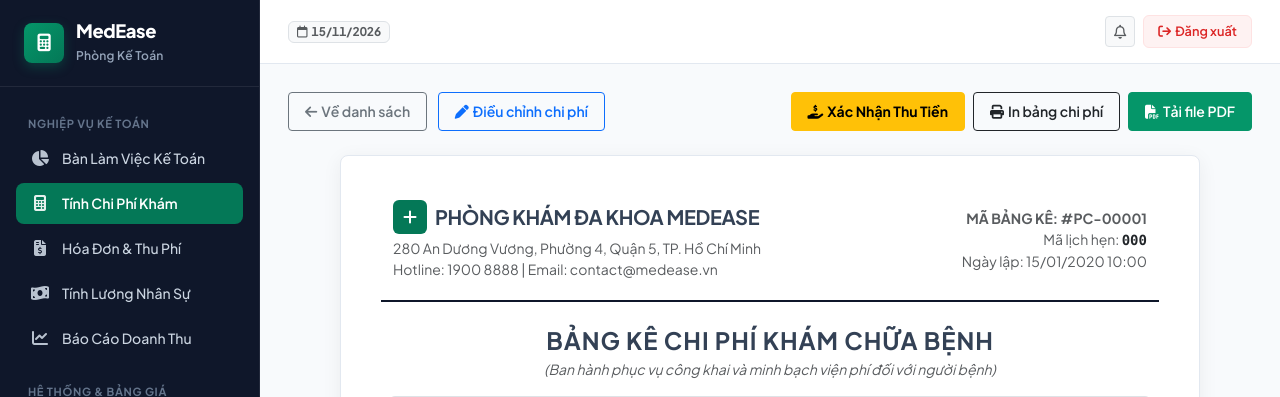
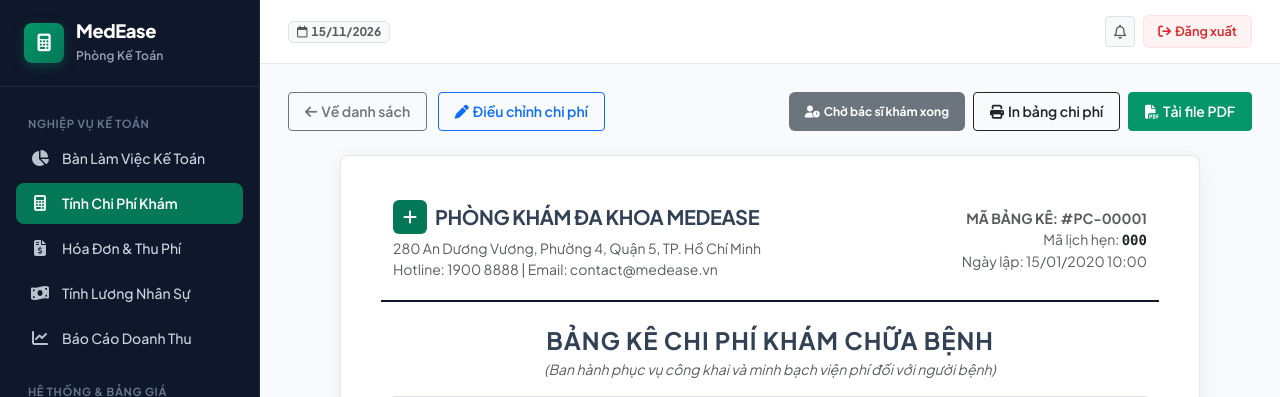
Before and after one commit to HaiDang-Ng22/medease-clinic-management, an ASP.NET Core app: page /Accountant/CostSheet/1 in a window 1280 px wide. Shown: the top 397 px of the page. Run offline with ASP.NET Core 8, Linux system fonts and the light colour scheme; the visitor is signed in with stand-in values (Sample User, id 1); empty tables hold one stand-in row (values such as "Sample post"); database files in the repository are not loaded; some libraries are stand-ins or nearby versions.

Commit message:
fix(billing): chi cho phep ke toan tinh tien va thanh toan khi bac si da xac nhan kham xong

```diff
--- a/Controllers/AccountantController.cs
+++ b/Controllers/AccountantController.cs
@@ -153,6 +153,13 @@ namespace Healthy_System.Controllers
                 return RedirectToAction(nameof(PatientCosts));
             }
 
+            // Chỉ cho phép lập bảng chi phí khi bác sĩ đã xác nhận khám xong (Status == "Completed")
+            if (appt.Status != "Completed")
+            {
+                TempData["ErrorMessage"] = $"Ca khám {appt.AppointmentCode} chưa hoàn thành khám bệnh (trạng thái: {appt.Status}). Bác sĩ cần xác nhận khám xong trước khi kế toán tính tiền!";
+                return RedirectToAction(nameof(PatientCosts));
+            }
+
             var existingCost = _context.PatientCosts.FirstOrDefault(c => c.AppointmentId == targetId);
 
             // Bóc tách tiền khám
@@ -282,6 +289,13 @@ namespace Healthy_System.Controllers
             if (appt == null)
             {
                 TempData["ErrorMessage"] = "Không tìm thấy hồ sơ ca khám.";
+                return RedirectToAction(nameof(PatientCosts));
+            }
+
+            // Chỉ cho phép lập bảng chi phí khi bác sĩ đã xác nhận khám xong (Status == "Completed")
+            if (appt.Status != "Completed")
+            {
+                TempData["ErrorMessage"] = $"Ca khám {appt.AppointmentCode} chưa hoàn thành khám bệnh (trạng thái: {appt.Status}). Bác sĩ cần xác nhận khám xong trước khi kế toán tính tiền!";
                 return RedirectToAction(nameof(PatientCosts));
             }
 
@@ -457,6 +471,13 @@ namespace Healthy_System.Controllers
                 return RedirectToAction(nameof(Invoices));
             }
 
+            // Chỉ cho phép thu tiền khi ca khám đã được bác sĩ xác nhận hoàn thành (Status == "Completed")
+            if (appt.Status != "Completed")
+            {
+                TempData["ErrorMessage"] = $"Ca khám {appt.AppointmentCode} chưa hoàn thành khám bệnh (trạng thái: {appt.Status}). Bác sĩ cần xác nhận khám xong trước khi kế toán thu viện phí!";
+                return RedirectToAction(nameof(Invoices));
+            }
+
             var cost = _context.PatientCosts.FirstOrDefault(c => c.AppointmentId == id);
 
             decimal totalAmount = 0m;
@@ -503,6 +524,13 @@ namespace Healthy_System.Controllers
             if (appt == null)
             {
                 TempData["ErrorMessage"] = "Không tìm thấy hồ sơ ca khám.";
+                return RedirectToAction(nameof(Invoices));
+            }
+
+            // Chỉ cho phép thu tiền khi ca khám đã được bác sĩ xác nhận hoàn thành (Status == "Completed")
+            if (appt.Status != "Completed")
+            {
+                TempData["ErrorMessage"] = $"Ca khám {appt.AppointmentCode} chưa hoàn thành khám bệnh (trạng thái: {appt.Status}). Bác sĩ cần xác nhận khám xong trước khi kế toán thu viện phí!";
                 return RedirectToAction(nameof(Invoices));
             }
 
@@ -563,12 +591,18 @@ namespace Healthy_System.Controllers
                 return RedirectToAction(nameof(PatientCosts));
             }
 
+            var appt = cost.Appointment;
+            if (appt == null || appt.Status != "Completed")
+            {
+                TempData["ErrorMessage"] = "Không thể thanh toán do ca khám chưa được bác sĩ xác nhận hoàn thành.";
+                return RedirectToAction(nameof(PatientCosts));
+            }
+
             cost.PaymentStatus = "Paid";
             cost.PaymentMethod = string.IsNullOrWhiteSpace(paymentMethod) ? "Tiền mặt" : paymentMethod;
             cost.PaidAt = DateTime.UtcNow;
             cost.AccountantId ??= GetCurrentUserId();
 
-            var appt = cost.Appointment;
             if (appt != null)
             {
                 appt.PaymentStatus = "Paid";
@@ -628,9 +662,9 @@ namespace Healthy_System.Controllers
                 .Include(a => a.Specialty)
                 .FirstOrDefault(a => a.Id == id);
 
-            if (appt == null)
+            if (appt == null || appt.Status != "Completed" || appt.PaymentStatus != "Paid")
             {
-                TempData["ErrorMessage"] = "Không tìm thấy thông tin hóa đơn.";
+                TempData["ErrorMessage"] = "Không tìm thấy thông tin hóa đơn hợp lệ hoặc ca khám chưa hoàn tất.";
                 return RedirectToAction(nameof(Invoices));
             }
 
--- a/Views/Accountant/CostSheet.cshtml
+++ b/Views/Accountant/CostSheet.cshtml
@@ -88,9 +88,18 @@
         <div class="d-flex gap-2">
             @if (Model.PaymentStatus != "Paid")
             {
-                <button type="button" class="btn btn-warning btn-sm px-3 py-2 fw-bold" data-bs-toggle="modal" data-bs-target="#payModal">
-                    <i class="fa-solid fa-hand-holding-dollar me-1"></i>Xác Nhận Thu Tiền
-                </button>
+                if (Model.Appointment?.Status == "Completed")
+                {
+                    <button type="button" class="btn btn-warning btn-sm px-3 py-2 fw-bold" data-bs-toggle="modal" data-bs-target="#payModal">
+                        <i class="fa-solid fa-hand-holding-dollar me-1"></i>Xác Nhận Thu Tiền
+                    </button>
+                }
+                else
+                {
+                    <span class="badge bg-secondary d-inline-flex align-items-center px-3 py-2 text-wrap" title="Bác sĩ chưa hoàn thành ca khám">
+                        <i class="fa-solid fa-user-clock me-1"></i>Chờ bác sĩ khám xong
+                    </span>
+                }
             }
             <button type="button" class="btn btn-outline-dark btn-sm px-3 py-2 fw-semibold" onclick="window.print()">
                 <i class="fa-solid fa-print me-1"></i>In bảng chi phí
@@ -296,7 +305,7 @@
 </div>
 
 <!-- Modal xác nhận thanh toán -->
-@if (Model.PaymentStatus != "Paid")
+@if (Model.PaymentStatus != "Paid" && Model.Appointment?.Status == "Completed")
 {
     <div class="modal fade" id="payModal" tabindex="-1">
         <div class="modal-dialog">
```
Also changed, not shown: Controllers/CashierController.cs (+13 -1 lines), Views/Accountant/Invoices.cshtml (+12 -3 lines).
